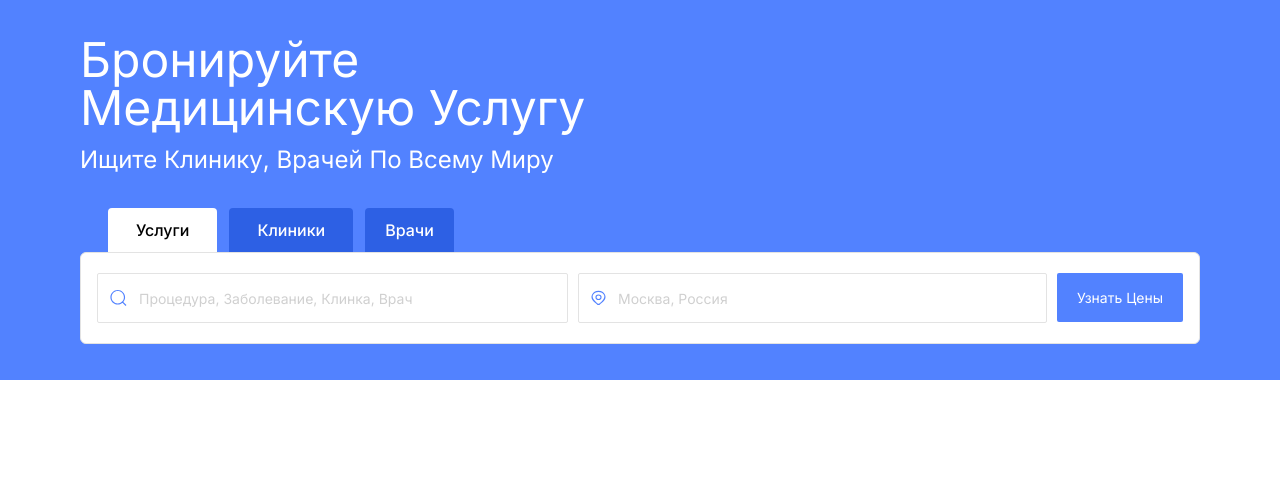
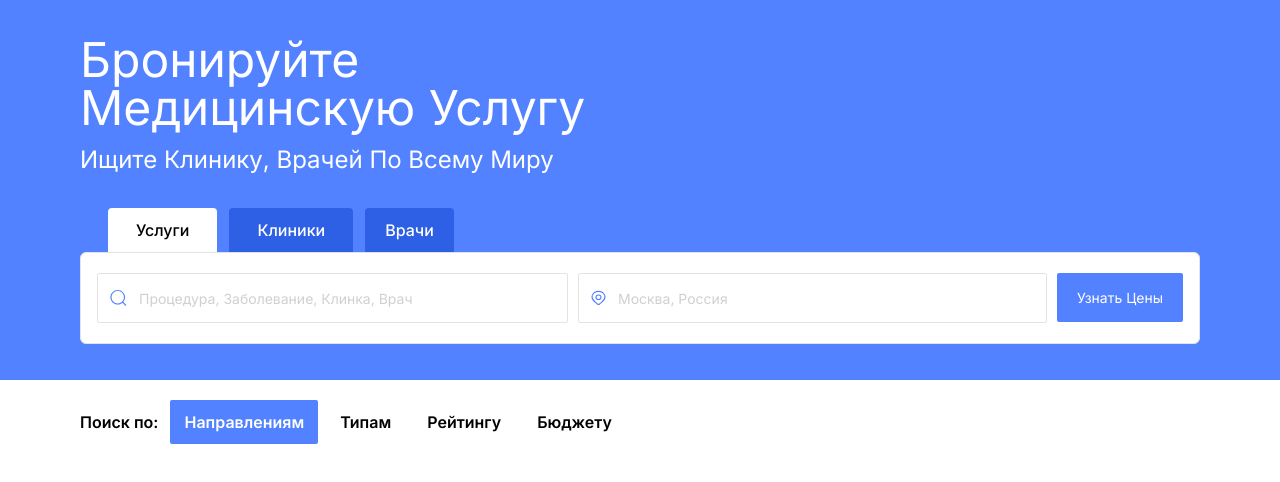
Before and after one commit to emilsultanov/112-med, a Next.js app: page / in a window 1280 px wide. Shown: the top 482 px of the page. Built offline with nearby package versions, Linux system fonts and the light colour scheme.

Commit message:
Create main page search categories section and make it responsible.

```diff
--- a/src/app/page.tsx
+++ b/src/app/page.tsx
@@ -60,6 +60,21 @@ export default function Home() {
 		</div>
 	 </section>
 
+	 <section id={'main-page-search-categories'} className={'py-5'}>
+		<div className="container">
+		  <div className={'flex flex-col gap-3 md:flex-row md:items-baseline'}>
+			 <div>
+				<span className={'text-xs not-italic font-semibold leading-[normal] md:text-sm lg:text-base'}>Поиск по:</span>
+			 </div>
+			 <div className={'flex gap-1 md:gap-2'}>
+				<button className={'bg-primary-blue-100 text-white text-center text-xs not-italic font-semibold leading-[normal] capitalize py-2 px-3 rounded-sm md:text-sm lg:text-base lg:py-2.5 lg:px-3.5'}>направлениям</button>
+				<button className={'text-black text-center text-xs not-italic font-semibold leading-[normal] capitalize py-2 px-3 rounded-sm md:text-sm lg:text-base lg:py-2.5 lg:px-3.5'}>типам</button>
+				<button className={'text-black text-center text-xs not-italic font-semibold leading-[normal] capitalize py-2 px-3 rounded-sm md:text-sm lg:text-base lg:py-2.5 lg:px-3.5'}>рейтингу</button>
+				<button className={'text-black text-center text-xs not-italic font-semibold leading-[normal] capitalize py-2 px-3 rounded-sm md:text-sm lg:text-base lg:py-2.5 lg:px-3.5'}>бюджету</button>
+			 </div>
+		  </div>
+		</div>
+	 </section>
 
   </main>)
 }
```
